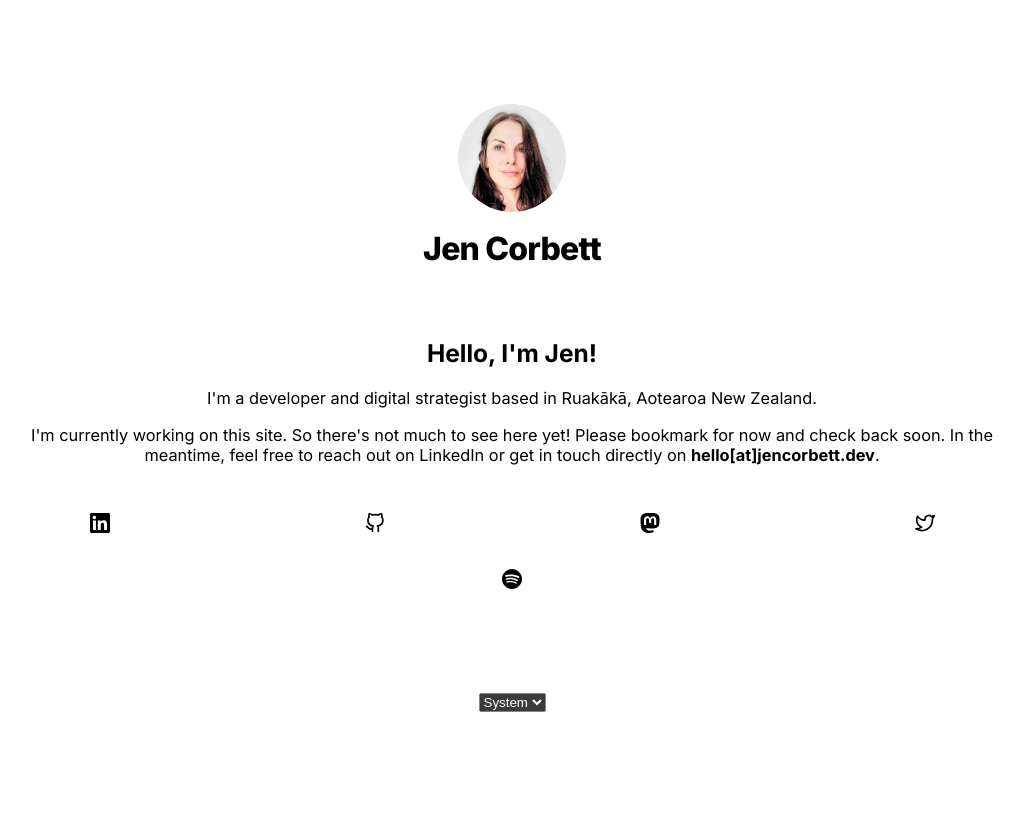
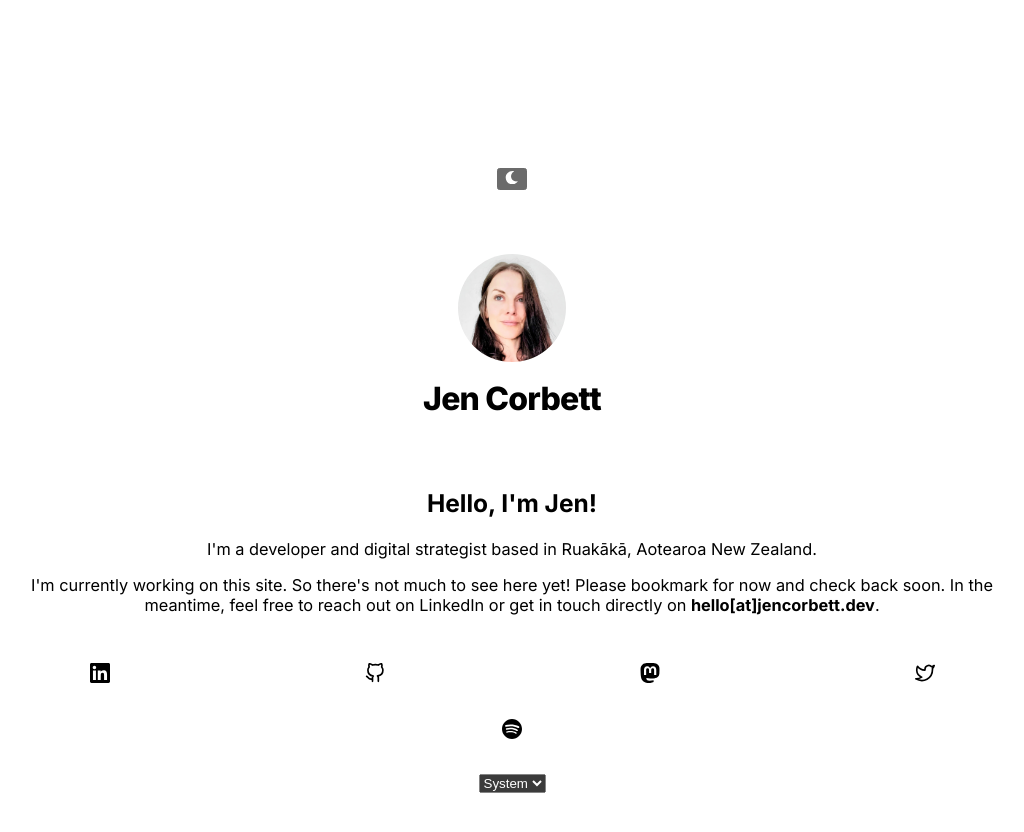
Before and after one commit to ajenstory/jencorbett.dev, a Next.js app in the folder app/: page / in a window 1280 px wide. Shown: the top 832 px of the page, without its empty margins (128-1152 px from the left). Built offline with nearby package versions, Linux system fonts and the light colour scheme; no server answers.

Commit message:
Shift dark theme into layout and update controls

```diff
--- a/app/components/layout.js
+++ b/app/components/layout.js
@@ -2,17 +2,51 @@ import styles from "../styles/Home.module.css";
 import utilStyles from "../styles/utils.module.css";
 import { Inter } from "next/font/google";
 const inter = Inter({ subsets: ["latin"] });
+import { FaMoon, FaSun } from "react-icons/fa";
+import { useState, useEffect } from "react";
+import { useTheme } from "next-themes";
+
+export const ThemeSwitch = () => {
+  const { theme, setTheme } = useTheme();
+  const [mounted, setMounted] = useState(false);
+
+  useEffect(() => {
+    setMounted(true);
+  }, []);
+
+  if (!mounted) {
+    return null;
+  }
+
+  return (
+    <div>
+      <button
+        onClick={() =>
+          theme === "light" ? setTheme("dark") : setTheme("light")
+        }
+      >
+        <FaMoon />
+      </button>
+    </div>
+  );
+};
 
 const Layout = ({ children, visible }) => {
   return (
     <div>
+      {" "}
       <div>
+        {" "}
         {`${children} && ${visible}` ? (
           <>
             <div>
               <main
                 className={`${inter.className} ${utilStyles} ${styles} ${styles.main}`}
               >
+                {" "}
+                <div className={` ${utilStyles.center} `}>
+                  <ThemeSwitch />
+                </div>
                 {children}
               </main>
             </div>
@@ -22,7 +56,7 @@ const Layout = ({ children, visible }) => {
             <main className={` ${utilStyles.invisible}`}>{children}</main>
           </>
         )}
-      </div>
+      </div>{" "}
     </div>
   );
 };
```
